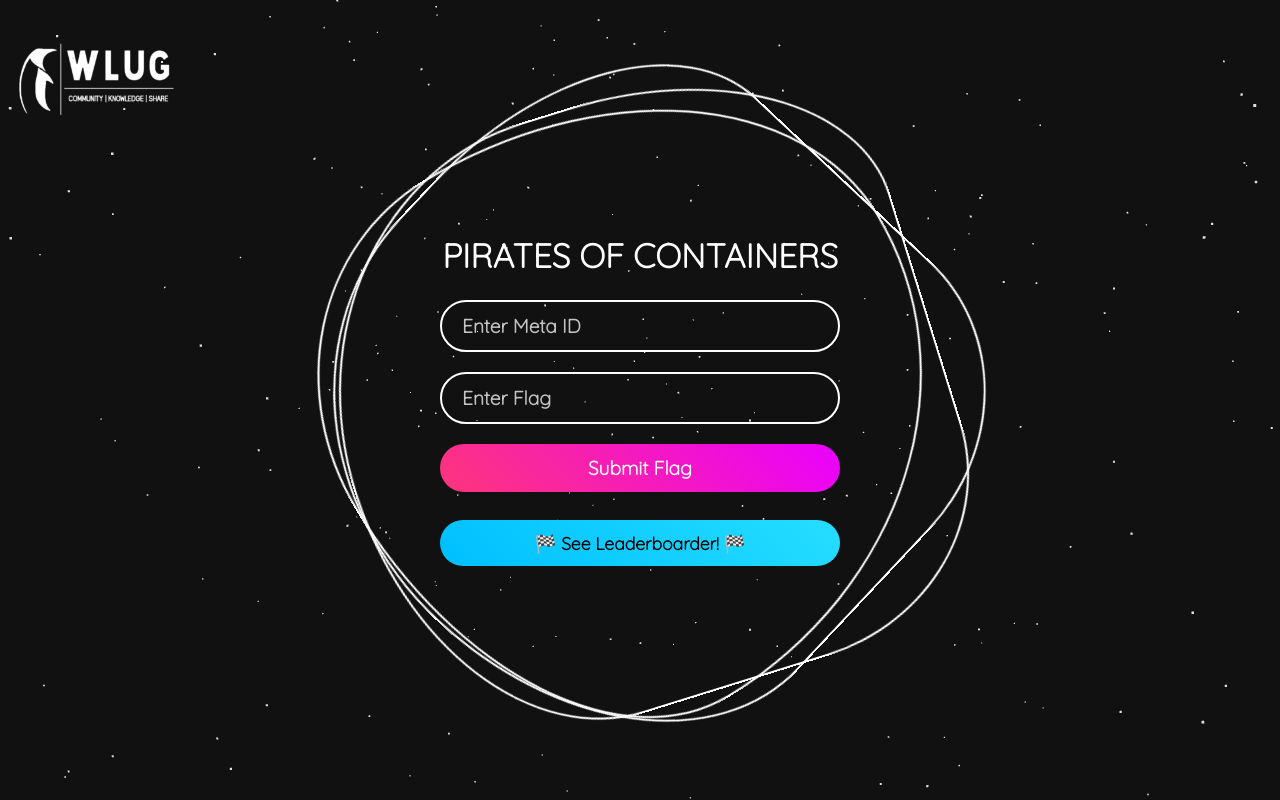
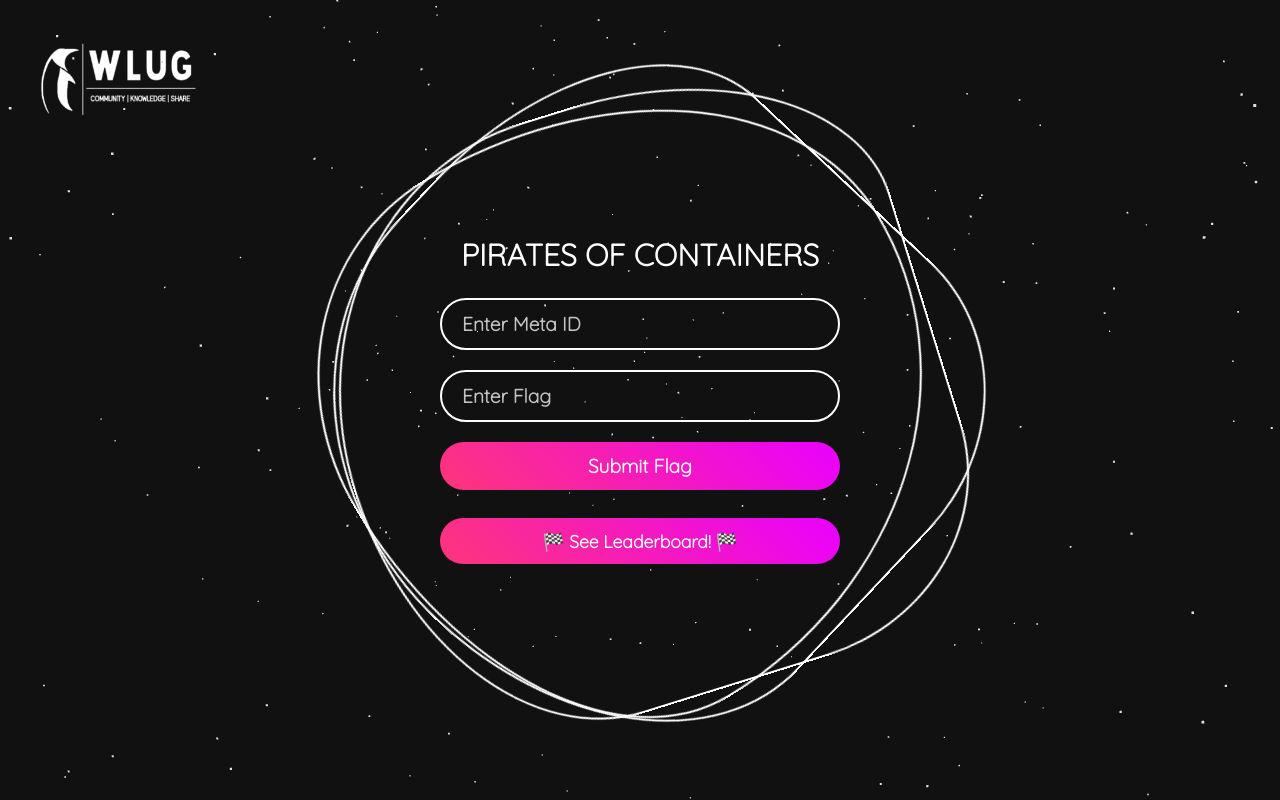
Before and after one commit to Walchand-Linux-Users-Group/Metamorphosis-2k24-Docker-Game, a React (Vite) app: page / in a window 1280 px wide. Built offline with nearby package versions, Linux system fonts and the light colour scheme.

Commit message:
Final commit

```diff
--- a/src/App.css
+++ b/src/App.css
@@ -84,7 +84,7 @@ body {
   gap: 20px;
 }
 .login h2 {
-  font-size: 2.1em;
+  font-size: 1.9em;
   color: #fff;
 }
 .login .inputBx {
@@ -129,11 +129,11 @@ body {
   padding: 12px 20px;
   border-radius: 40px;
   font-size: 1.1em;
-  color: #000;
+  color: #fff;
   box-shadow: none;
   outline: none;
   font-weight: bold;
-  background: linear-gradient(45deg, #00bfff, #25deff);
+  background: linear-gradient(45deg, #ff357a, #ea00ff);
 }
 
 .login .inputBx input::placeholder {
@@ -327,6 +327,7 @@ body {
 .header-container > img {
   width: 10rem;
   height: 10rem;
+  margin-left: 1.4rem;
 }
 .main {
   height: 100%;
@@ -391,11 +392,11 @@ body {
     padding: 12px 20px;
     border-radius: 0.5rem;
     font-size: 1.1em;
-    color: #000;
+    color: #fff;
     box-shadow: none;
     outline: none;
     font-weight: bold;
-    background: linear-gradient(45deg, #00bfff, #25deff);
+    background: linear-gradient(45deg, #ff357a, #ea00ff);
   }
 
   .search {
@@ -461,5 +462,6 @@ body {
   .header-container > img {
     width: 6rem;
     height: 6rem;
+    margin-left: 0;
   }
 }
--- a/src/components/Container.jsx
+++ b/src/components/Container.jsx
@@ -79,7 +79,7 @@ const Container = () => {
   return (
     <div className="Leaderb">
       <div className="search">
-        <div className="search-title">Search Your Rank!!</div>
+        <div className="search-title">Check Your Rank!!</div>
         <div id="input-login" className="inputMain">
           <input
             className="searchInput"
--- a/src/components/Main.jsx
+++ b/src/components/Main.jsx
@@ -19,13 +19,7 @@ const Main = () => {
 
       <div className="wrapper">
         <div className="header-container">
-          <img
-            src={wlug}
-            alt="react"
-            // onClick={() => {
-            //   window.location.href = "https://www.wcewlug.org/";
-            // }}
-          />
+          <img src={wlug} alt="react" />
         </div>
         <div className="main">
           <Submit />
--- a/src/components/Submit.jsx
+++ b/src/components/Submit.jsx
@@ -75,14 +75,14 @@ const Submit = () => {
             </div>
             <div className="inputBx">
               <button onClick={handleLeaderboard}>
-                🏁 See Leaderboarder! 🏁
+                🏁 See Leaderboard! 🏁
               </button>
             </div>
           </div>
         </form>
       </div>
       <div className="mobile-button">
-        <button onClick={handleLeaderboard}>🏁 See Leaderboarder! 🏁</button>
+        <button onClick={handleLeaderboard}>🏁 See Leaderboard! 🏁</button>
       </div>
     </>
   );
```
